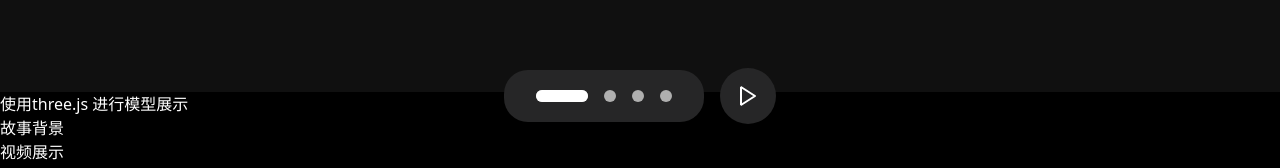
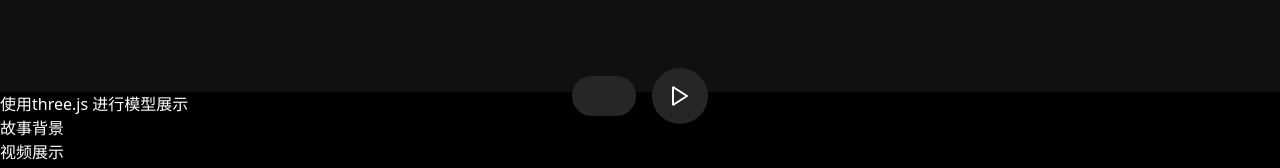
Before and after one commit to blueyuyu/apple-website, a React (Vite) app: page / in a window 1280 px wide. Shown: the part 1508-1676 px from the top of the page. Built offline with nearby package versions, Linux system fonts and the light colour scheme.

Commit message:
修复video组件播放时间与下方不对应的问题

```diff
--- a/src/components/VideoScroll.tsx
+++ b/src/components/VideoScroll.tsx
@@ -22,7 +22,7 @@ export const VideoScroll = () => {
 
   useEffect(() => {
     if (loadedMetadata.length > 3) {
-      console.log("loadedMetadata", videoId, videoRefs.current[videoId]);
+      // console.log("loadedMetadata", videoId, videoRefs.current[videoId]);
       if (!isPlaying) {
         videoRefs.current[videoId]?.pause();
       } else {
@@ -58,6 +58,7 @@ export const VideoScroll = () => {
           if (isPlaying) {
             gsap.to(videoDotRefs.current[videoId], {
               width: "12px",
+              backgroundColor: "#afafaf",
             });
           }
         },
@@ -79,6 +80,17 @@ export const VideoScroll = () => {
         gsap.ticker.remove(animUpdate);
       }
     }
+  }, [videoId]);
+
+  useEffect(() => {
+    console.log(
+      "videoId",
+      videoId,
+      video,
+      videoRefs.current[videoId],
+      "videoRef",
+      videoRefs.current
+    );
   }, [videoId]);
 
   useGSAP(() => {
@@ -181,15 +193,15 @@ export const VideoScroll = () => {
       </div>
       <div className="video-dots text-white flex justify-center items-center mt-10">
         <div className="dotList bg-[#262627] flex rounded-3xl py-5 px-8 gap-4">
-          {hightlightsSlides.map((item, index) => {
+          {videoRefs.current.map((item, index) => {
             return (
               <div
-                key={item.id}
+                key={index}
                 className={`bg-[#afafaf] rounded-full w-3 h-3 relative overflow-hidden`}
                 ref={(dotRef) => (videoDotRefs.current[index] = dotRef)}
               >
                 <div
-                  className="absolute top-0 left-0 h-[100%] bg-[#fff]"
+                  className="absolute top-0 left-0 h-[100%]"
                   ref={(dotInnerRef) =>
                     (videoDotInnerRefs.current[index] = dotInnerRef)
                   }
```
Also changed, not shown: 2 other files (tests, documents, lock files or other folders).
